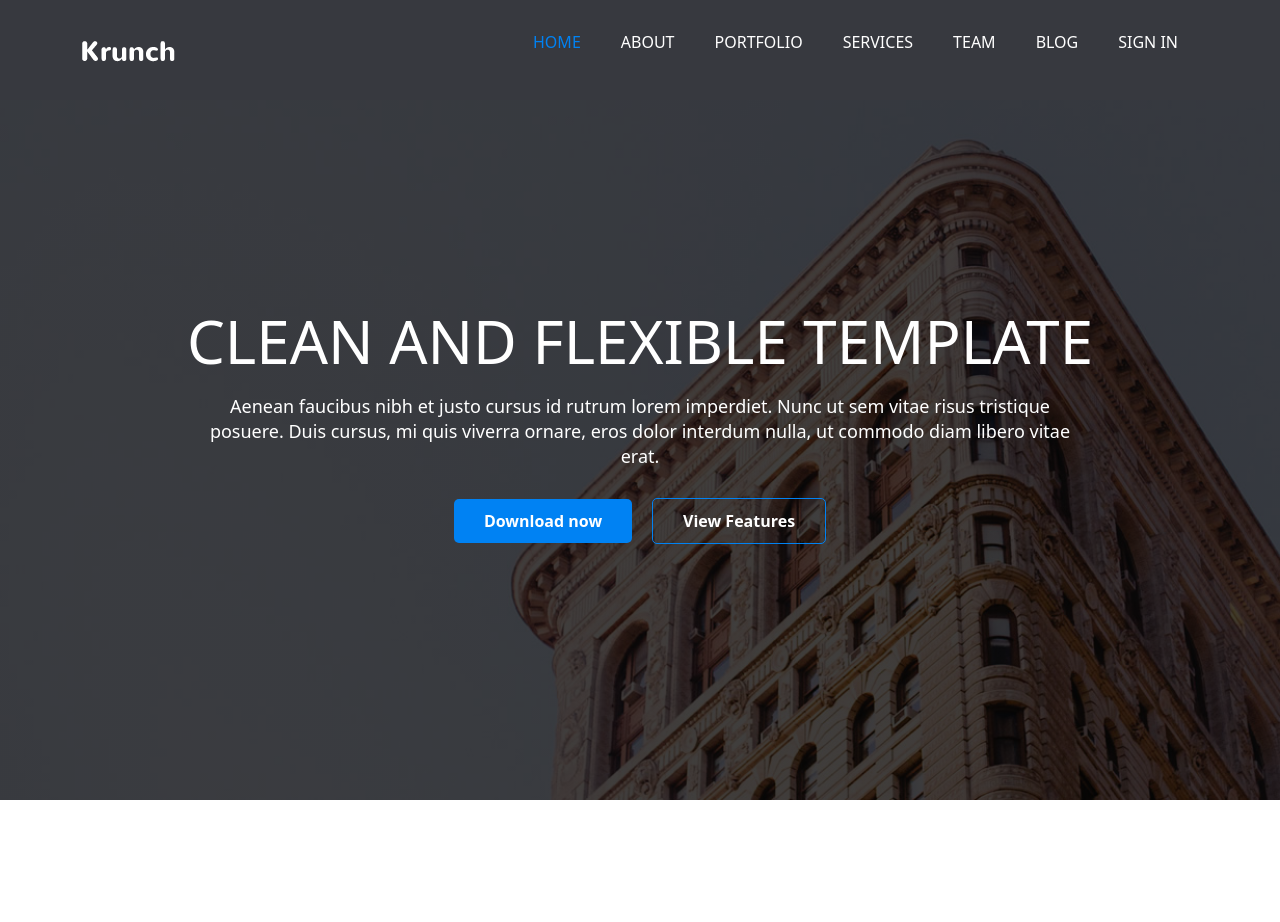
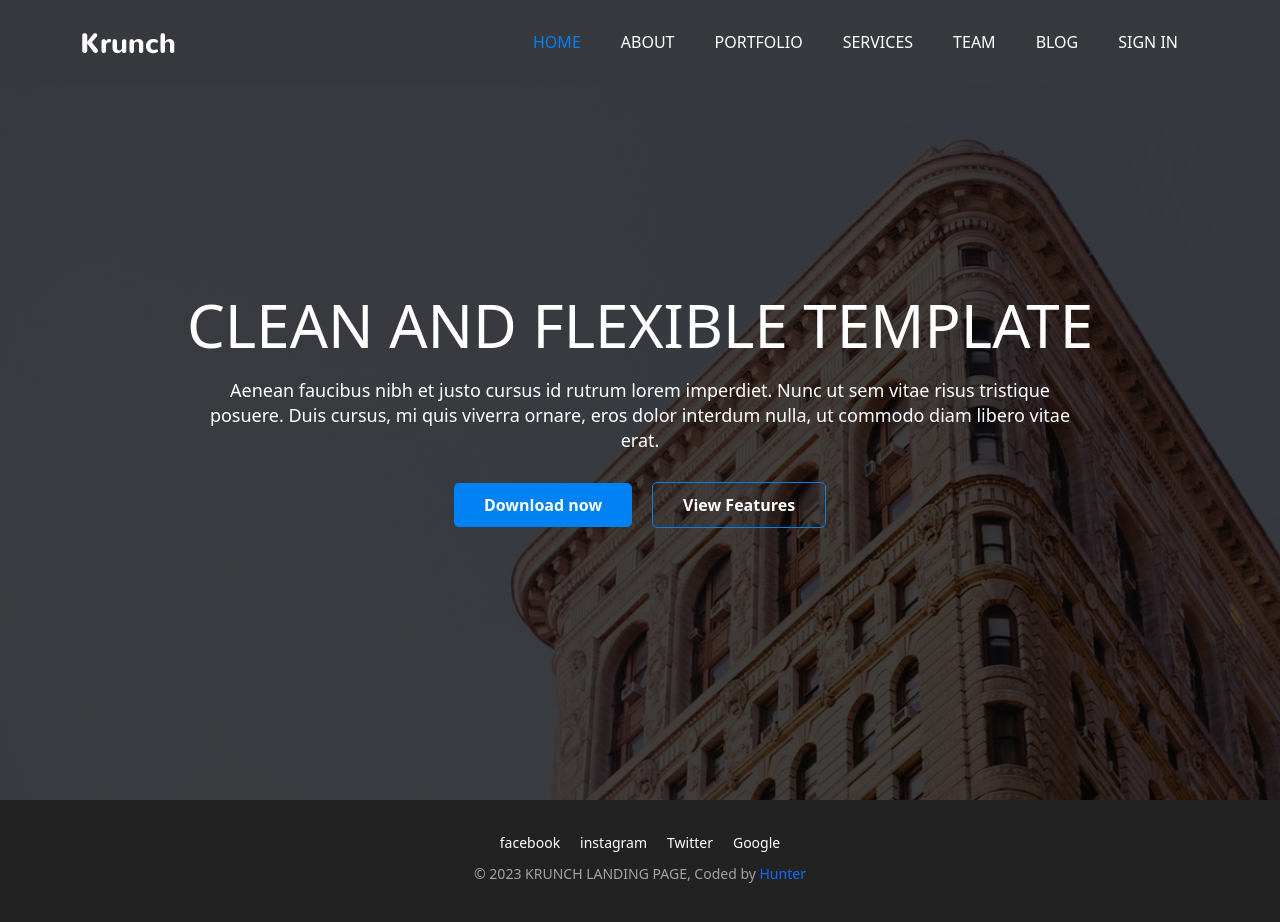
Before and after one commit to huntoor/Krunch_React, a React (Create React App) app: page / in a window 1280 px wide. Before the commit the page ends 800 px from the top, so only its background shows below. Built offline with nearby package versions, Linux system fonts and the light colour scheme.

Commit message:
footer done

```diff
--- a/src/components/Navbar/Navbar.js
+++ b/src/components/Navbar/Navbar.js
@@ -17,7 +17,7 @@ function Navbar() {
           <img src={logo} />
         </div>
         <div className='nav'>
-          <ul>
+          <ul className='navList'>
             <li>
               <Link to='/' className={splitLocation[1] === "" ? "nav-item isActive" : "nav-item"}>Home</Link>
             </li>
--- a/src/components/Navbar/navbar.css
+++ b/src/components/Navbar/navbar.css
@@ -3,6 +3,8 @@ nav {
   background-color: #37393F;
   display: flex;
   justify-content: center;
+  position: sticky;
+  top: 0;
 }
 
 nav div.container {
@@ -14,26 +16,26 @@ nav div.container {
   padding-bottom: 30px; */
 }
 
-ul {
+ul.navList {
   list-style-type: none;
   margin: 0;
   padding: 0;
   display: flex;
 }
 
-ul li {
+ul.navList li {
   padding: 30px 20px;
   text-transform: uppercase;
 }
 
-ul li a {
+ul.navList li a {
   text-decoration: none;
   color: white;
 }
-ul li a:hover {
+ul.navList li a:hover {
   color: #0082f3;
   transition: 0.3s;
 }
-ul li a.isActive {
+ul.navList li a.isActive {
   color: #0082f3;
 }
--- a/src/components/aboutPage/AboutSection.js
+++ b/src/components/aboutPage/AboutSection.js
@@ -1,4 +1,6 @@
 import Navbar from "../Navbar/Navbar"
+import Footer from "../footerbar/Footer"
+import './about.css'
 
 function AboutSection() {
   return (
@@ -12,12 +14,13 @@ function AboutSection() {
           <div className="line-border"></div>
         </div>
 
-        <div className="the-iframe">
+        <div className="iframe">
           <div className="embed-responsive embed-responsive-16by9">
             <iframe className="embed-responsive-item" width="848" height="476" src="https://www.youtube.com/embed/lLWEXRAnQd0" title="Bob Ross - Island in the Wilderness (Season 29 Episode 1)" frameBorder="" allow="accelerometer; autoplay; clipboard-write; encrypted-media; gyroscope; picture-in-picture; web-share" allowFullScreen></iframe>
           </div>
         </div>
       </div>
+      <Footer />
     </>
   )
 }
--- a/src/components/aboutPage/about.css
+++ b/src/components/aboutPage/about.css
@@ -0,0 +1,3 @@
+.iframe {
+  margin: 60px 0;
+}
--- a/src/components/blogPage/BlogSection.js
+++ b/src/components/blogPage/BlogSection.js
@@ -1,4 +1,5 @@
 import Navbar from "../Navbar/Navbar"
+import Footer from "../footerbar/Footer";
 
 function BlogSection() {
   return (
@@ -7,6 +8,7 @@ function BlogSection() {
       <div className="wrapper" style={{textAlign: "center"}}>
         <h1>Under construcation GO AWAAAY!!! (ノ￣□￣)ノ ~┻━┻</h1>
       </div>
+      <Footer />
     </>
   )
 }
--- /dev/null
+++ b/src/components/footerbar/Footer.js
@@ -0,0 +1,22 @@
+import { Link } from 'react-router-dom';
+import './footer.css'
+
+function Footer() {
+  return (
+    <footer>
+      <div className='social'>
+        <ul className='footerList'>
+          <li className='footerItem' ><Link to={"https://www.facebook.com/"} target='_blank' className='footerLink'>facebook</Link></li>
+          <li className='footerItem' ><Link to={"https://www.facebook.com/"} target='_blank' className='footerLink'>instagram</Link></li>
+          <li className='footerItem' ><Link to={"https://www.facebook.com/"} target='_blank' className='footerLink'>Twitter</Link></li>
+          <li className='footerItem' ><Link to={"https://www.facebook.com/"} target='_blank' className='footerLink'>Google</Link></li>
+        </ul>
+      </div>
+      <div className='copywrite'>
+        <p>&copy; 2023 KRUNCH LANDING PAGE, Coded by <Link to={"https://github.com/huntoor"} className='myLink'>Hunter</Link></p>
+      </div>
+    </footer>
+  )
+}
+
+export default Footer;
--- /dev/null
+++ b/src/components/footerbar/footer.css
@@ -0,0 +1,40 @@
+footer {
+  color: white;
+  width: 100%;
+  position: relative;
+  bottom: 0;
+  padding: 22px 0;
+  text-align: center;
+  background-color: #222;
+}
+
+footer ul.footerList {
+  list-style-type: none;
+  margin: 0;
+  padding: 0;
+  display: flex;
+  justify-content: center;
+}
+
+ul.footerList .footerItem {
+  padding: 10px;
+  font-size: 14px;
+}
+
+ul.footerList .footerLink {
+  text-decoration: none;
+  color: white;
+}
+ul.footerList .footerLink:hover {
+  color: #0082f3;
+  transition: 0.42s;
+}
+
+.copywrite p {
+  color: #a3a3a3;
+  font-size: 14px;
+}
+
+.copywrite p .myLink {
+  text-decoration: none;
+}
--- a/src/components/homePage/HomeSection.js
+++ b/src/components/homePage/HomeSection.js
@@ -1,10 +1,12 @@
 import "./home.css";
 import Navbar from '../Navbar/Navbar.js';
+import Footer from "../footerbar/Footer";
 
 function HomeSection() {
 
   return (
-    <section id="home" className=''>
+    <>
+      <div id="home" className=''>
         <Navbar />
         <div className="wrapper">
           <div className='landing'>
@@ -17,7 +19,9 @@ function HomeSection() {
             </div>
           </div>
         </div>
-    </section>
+      </div>
+      <Footer />
+    </>
   );
 }
 
--- a/src/components/portfolioPage/PortfolioSection.js
+++ b/src/components/portfolioPage/PortfolioSection.js
@@ -10,11 +10,12 @@ import portfolio5 from "../../assets/images/portfolio5.jpg"
 import portfolio6 from "../../assets/images/portfolio6.jpg"
 import portfolio7 from "../../assets/images/portfolio7.jpg"
 import portfolio8 from "../../assets/images/portfolio8.jpg"
+import Footer from "../footerbar/Footer"
 
 function PortfolioSection() {
 
   function handleClick() {
-    alert("Hello!");
+    alert("Hola!");
   }
 
   return (
@@ -34,61 +35,62 @@ function PortfolioSection() {
           <div className="cardd" onClick={handleClick}>
             <img src={portfolio1}></img>
             <div className="overlay">
-              <p className="text">Hello!</p>
+              <p className="text">Hola!</p>
             </div>
           </div>
 
           <div className="cardd" onClick={handleClick}>
             <img src={portfolio2}></img>
             <div className="overlay">
-              <p className="text">Hello!</p>
+              <p className="text">Hola!</p>
             </div>
           </div>
 
           <div className="cardd" onClick={handleClick}>
             <img src={portfolio3}></img>
             <div className="overlay">
-              <p className="text">Hello!</p>
+              <p className="text">Hola!</p>
             </div>
           </div>
 
           <div className="cardd" onClick={handleClick}>
             <img src={portfolio4}></img>
             <div className="overlay">
-              <p className="text">Hello!</p>
+              <p className="text">Hola!</p>
             </div>
           </div>
 
           <div className="cardd" onClick={handleClick}>
             <img src={portfolio5}></img>
             <div className="overlay">
-              <p className="text">Hello!</p>
+              <p className="text">Hola!</p>
             </div>
           </div>
 
           <div className="cardd" onClick={handleClick}>
             <img src={portfolio6}></img>
             <div className="overlay">
-              <p className="text">Hello!</p>
+              <p className="text">Hola!</p>
             </div>
           </div>
 
           <div className="cardd" onClick={handleClick}>
             <img src={portfolio7}></img>
             <div className="overlay">
-              <p className="text">Hello!</p>
+              <p className="text">Hola!</p>
             </div>
           </div>
 
           <div className="cardd">
             <img src={portfolio8}></img>
             <div className="overlay">
-              <p className="text">Hello!</p>
+              <p className="text">Hola!</p>
             </div>
           </div>
 
         </div>
       </div>
+      <Footer />
     </>
   )
 }
--- a/src/components/servicePage/ServiceSection.js
+++ b/src/components/servicePage/ServiceSection.js
@@ -12,6 +12,7 @@ import {
 }
   from
   "react-icons/fa6";
+import Footer from "../footerbar/Footer";
 
 function ServicesSection() {
   return (
@@ -69,8 +70,7 @@ function ServicesSection() {
           </div>
         </div>
       </div>
-
-
+      <Footer />
     </>
   )
 }
--- a/src/components/signInPage/SigninSection.js
+++ b/src/components/signInPage/SigninSection.js
@@ -2,6 +2,7 @@ import  'bootstrap/dist/css/bootstrap.min.css';
 
 import Navbar from "../Navbar/Navbar";
 import "./singin.css";
+import Footer from '../footerbar/Footer';
 
 function SigninSection() {
   return (
@@ -95,6 +96,7 @@ function SigninSection() {
           </form>
         </div>
       </div>
+      <Footer />
     </>
   )
 }
--- a/src/components/teamPage/TeamSection.js
+++ b/src/components/teamPage/TeamSection.js
@@ -1,4 +1,5 @@
 import Navbar from "../Navbar/Navbar"
+import Footer from "../footerbar/Footer";
 
 function TeamSection() {
   return (
@@ -7,6 +8,7 @@ function TeamSection() {
       <div className="wrapper" style={{textAlign: "center"}}>
         <h1>Under construcation GO AWAAAY!!! (ㆆ _ ㆆ)</h1>
       </div>
+      <Footer />
     </>
   )
 }
```
Lines whose indentation alone changed are shown as unchanged.
